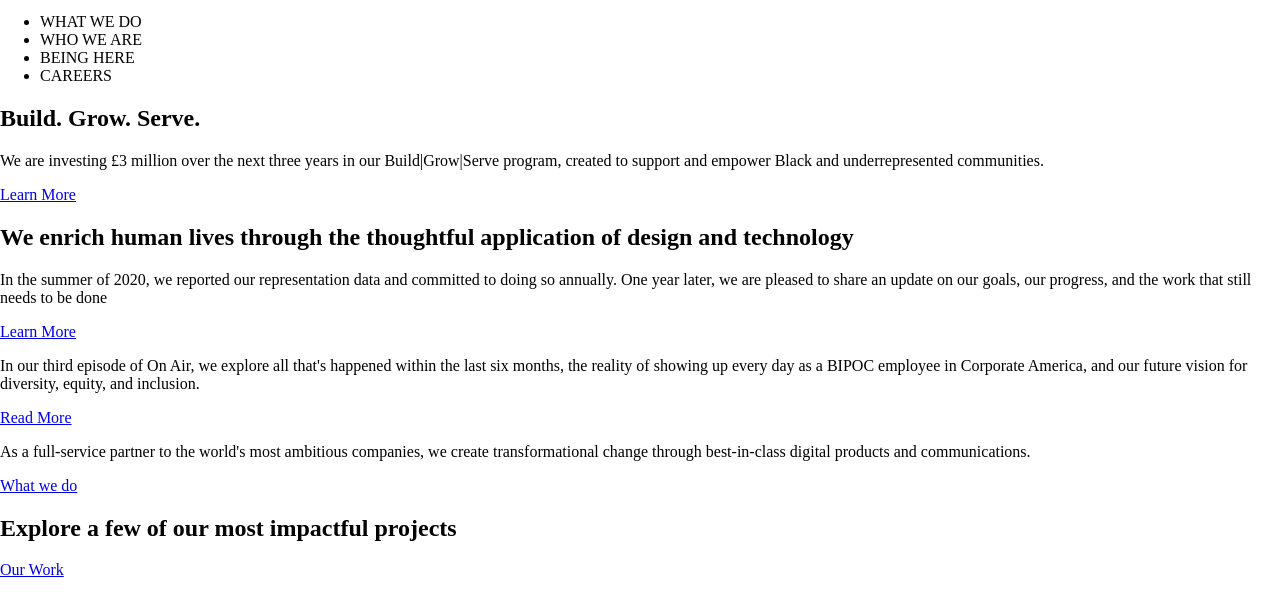
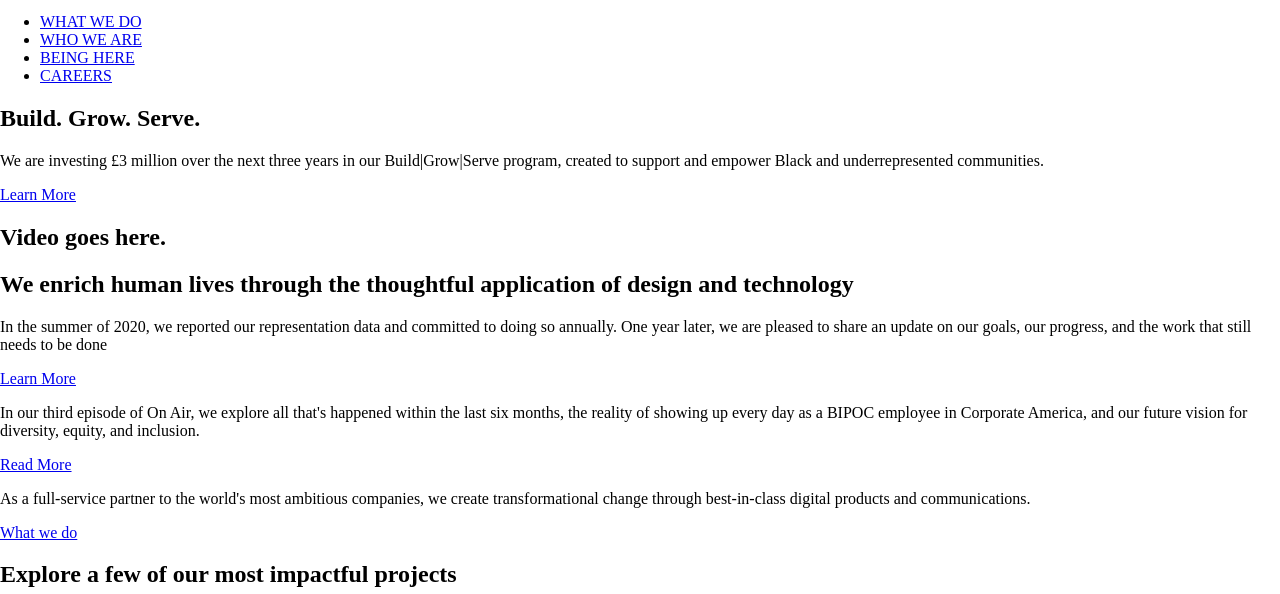
Before and after one commit to keirhewitt/instrument, a plain HTML site: page index.html in a window 1280 px wide. Shown: the part 21-615 px from the top of the page. Drawn offline with Linux system fonts and the light colour scheme.

Commit message:
Adds <a> tags for nav links, <span> for inside buttons

```diff
--- a/index.html
+++ b/index.html
@@ -6,7 +6,7 @@
         <link rel="stylesheet" href="style/style.css">
         <link rel="preconnect" href="https://fonts.googleapis.com">
         <link rel="preconnect" href="https://fonts.gstatic.com" crossorigin>
-        <link href="https://fonts.googleapis.com/css2?family=IBM+Plex+Sans:wght@300;400;700&family=Roboto+Condensed:wght@300;400&family=Source+Code+Pro:wght@300;400&display=swap" rel="stylesheet">
+        <link href="https://fonts.googleapis.com/css2?family=IBM+Plex+Sans:wght@300;400;500;700&family=Roboto+Condensed:wght@300;400;500&family=Source+Code+Pro:wght@300;400&display=swap" rel="stylesheet">
     </head>
     <body>
         <div class="container__outer">
@@ -17,10 +17,26 @@
                     <div class="header__navbar-logo">INSTRUMENT</div>
 
                     <ul class="header__navbar__links--right">
-                        <li class="navbar__link">WHAT WE DO</li>
-                        <li class="navbar__link">WHO WE ARE</li>
-                        <li class="navbar__link">BEING HERE</li>
-                        <li class="navbar__link">CAREERS</li>
+                        <li class="navbar__link">
+                            <a href="#" class="navbar__link__tag">
+                                WHAT WE DO
+                            </a>
+                        </li>
+                        <li class="navbar__link">
+                            <a href="#" class="navbar__link__tag">
+                                WHO WE ARE
+                            </a>
+                        </li>
+                        <li class="navbar__link">
+                            <a href="#" class="navbar__link__tag">
+                                BEING HERE
+                            </a>
+                        </li>
+                        <li class="navbar__link">
+                            <a href="#" class="navbar__link__tag">
+                                CAREERS
+                            </a>
+                        </li>
                     </ul>
                 </nav>
             </header>
@@ -39,13 +55,15 @@
 
                     <!-- TODO: Insert ASCII arrow image in innerHTML here -->
                     <a href="#" class="btn--link" id="hero__learn-more">
-                        Learn More <!-- INSERT HERE -->
+                        <span>
+                            Learn More <!-- INSERT HERE -->
+                        </span>
                     </a>
                 </div>
 
                 <!-- Figure this out later, just style width and height -->
                 <div class="hero__embedded-video">
-
+                    <h2>Video goes here.</h2>
                 </div>
 
             </section>
```
